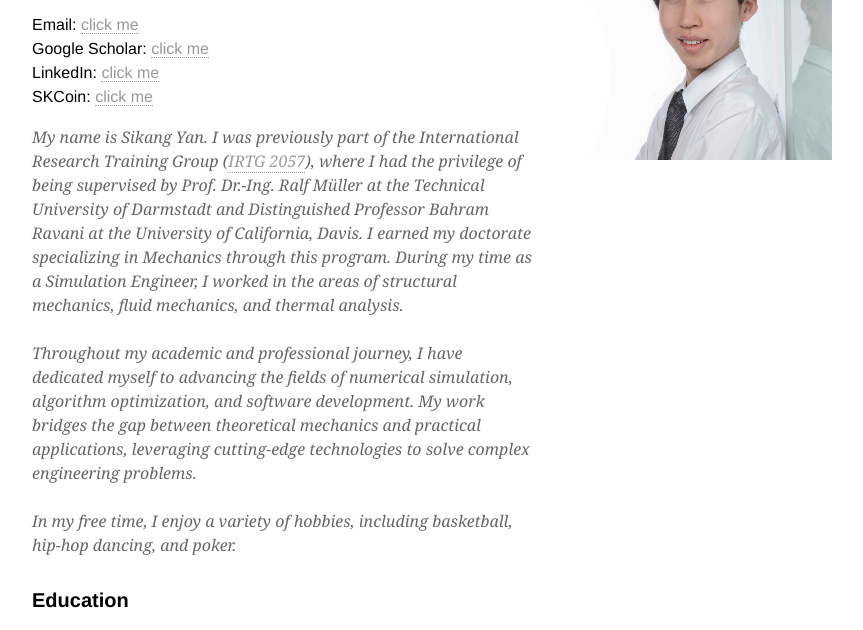
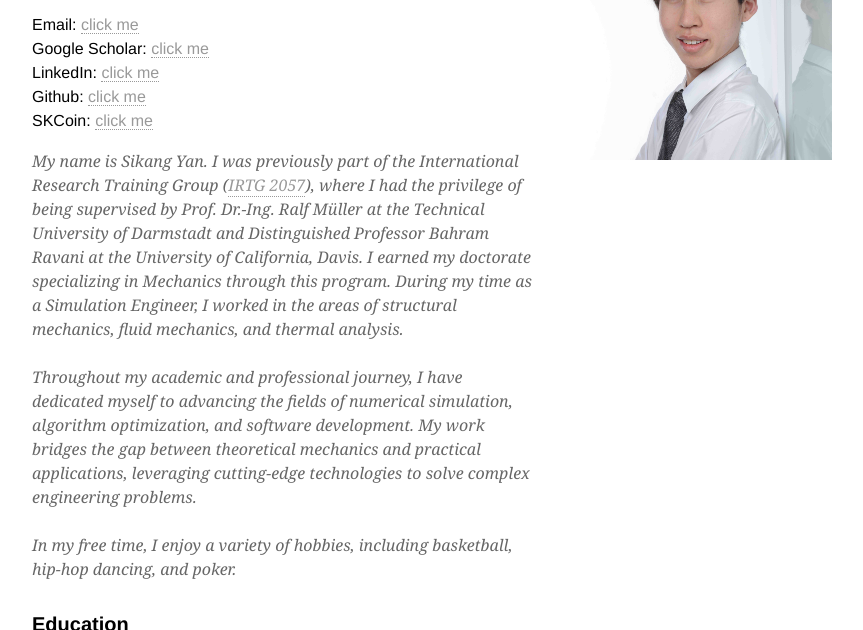
Before and after one commit to kidyan0000/github-page, a plain HTML site: page index.html in a window 1280 px wide. Shown: the part 100-730 px from the top of the page, without its empty margins (208-1071 px from the left). Drawn offline with Linux system fonts and the light colour scheme.

Commit message:
20251029 - add github

```diff
--- a/index.html
+++ b/index.html
@@ -22,6 +22,7 @@
                     Email: <a class="email" href="mailto:yansikang@gmail.com">click me</a><br />
                     Google Scholar: <a href="https://scholar.google.com/citations?user=VNDiGTUAAAAJ&hl=en">click me</a><br />
                     LinkedIn: <a href="https://www.linkedin.com/in/sikang-yan/">click me</a><br />
+                    Github: <a href="https://github.com/kidyan0000">click me</a><br />
                     SKCoin: <a href="skcoin.html" >click me</a>
                 </p>
             </div>
```
